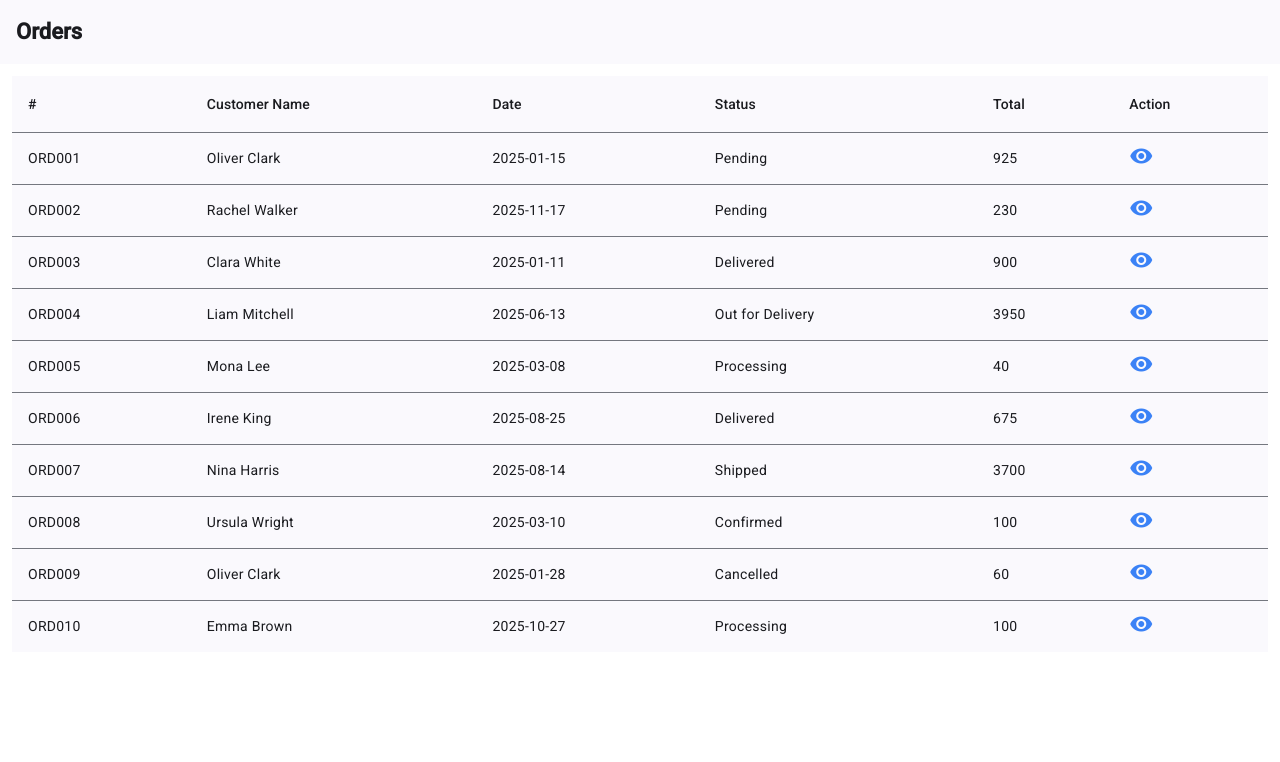
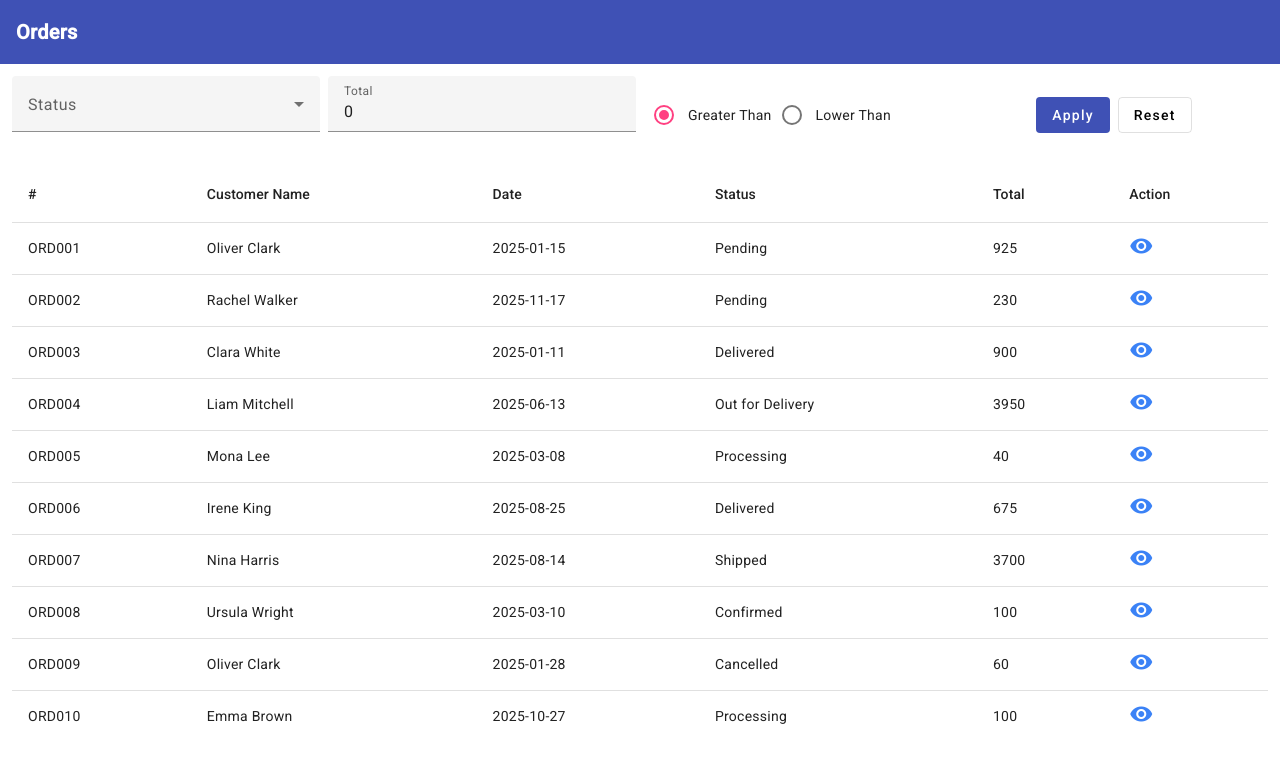
Before and after one commit to amrwheab/ultimate-task, an Angular app: page /orders in a window 1280 px wide. Shown: the top 762 px of the page. Built offline with nearby package versions, Linux system fonts and the light colour scheme.

Commit message:
apply filter data

```diff
--- a/angular.json
+++ b/angular.json
@@ -32,7 +32,7 @@
               }
             ],
             "styles": [
-              "@angular/material/prebuilt-themes/azure-blue.css",
+              "node_modules/@angular/material/prebuilt-themes/indigo-pink.css",
               "src/styles.scss"
             ],
             "scripts": []
@@ -92,7 +92,7 @@
               }
             ],
             "styles": [
-              "@angular/material/prebuilt-themes/azure-blue.css",
+              "node_modules/@angular/material/prebuilt-themes/indigo-pink.css",
               "src/styles.scss"
             ],
             "scripts": []
--- a/src/app/components/order-details/order-details.component.html
+++ b/src/app/components/order-details/order-details.component.html
@@ -48,5 +48,4 @@
     <tr mat-header-row *matHeaderRowDef="displayedColumns"></tr>
     <tr mat-row *matRowDef="let row; columns: displayedColumns;"></tr>
   </table>
-
 }
--- /dev/null
+++ b/src/app/components/orders-list/orders-filter/orders-filter.component.html
@@ -0,0 +1,31 @@
+<form [formGroup]="form">
+
+  <div class="grid md:grid-cols-4 gap-2 place-items-center">
+    <mat-form-field appearance="fill" class="w-full">
+      <mat-label>Status</mat-label>
+      <mat-select formControlName="status">
+        @for (status of orderStatus; track $index) {
+          <mat-option [value]="status" class="capitalize">{{status}}</mat-option>
+        }
+      </mat-select>
+    </mat-form-field>
+
+    <mat-form-field appearance="fill" class="w-full">
+      <mat-label>Total</mat-label>
+      <input matInput formControlName="total" type="number" />
+    </mat-form-field>
+
+    <mat-radio-group formControlName="comparison" class="w-full">
+      <mat-radio-button value="1">Greater Than</mat-radio-button>
+      <mat-radio-button value="0">Lower Than</mat-radio-button>
+    </mat-radio-group>
+
+    <div class="flex gap-2">
+      <button mat-flat-button color="primary" (click)="applyFilter()">Apply</button>
+
+      <button mat-stroked-button (click)="reset()">Reset</button>
+    </div>
+  </div>
+
+
+</form>
--- /dev/null
+++ b/src/app/components/orders-list/orders-filter/orders-filter.component.ts
@@ -0,0 +1,59 @@
+import { Component, inject, input, output } from '@angular/core';
+import { takeUntilDestroyed } from '@angular/core/rxjs-interop';
+import { FormBuilder, FormsModule, ReactiveFormsModule } from '@angular/forms';
+import { MatFormField, MatLabel } from '@angular/material/form-field';
+import { MatInputModule } from '@angular/material/input';
+import { MatRadioModule } from '@angular/material/radio';
+import { MatSelectModule } from '@angular/material/select';
+import { retry, take } from 'rxjs';
+import { OrderFilter } from '../../../shared/interfaces/OrderFilter';
+import { OrderService } from '../../../shared/services/order.service';
+import { OrderStatus } from './../../../shared/Enums/order-status.enum';
+import { MatButtonModule } from '@angular/material/button';
+
+@Component({
+  selector: 'app-orders-filter',
+  imports: [
+    FormsModule,
+    ReactiveFormsModule,
+    MatFormField,
+    MatLabel,
+    MatSelectModule,
+    MatRadioModule,
+    MatInputModule,
+    MatButtonModule
+  ],
+  templateUrl: './orders-filter.component.html',
+})
+export class OrdersFilterComponent {
+  private readonly _fb = inject(FormBuilder);
+  private readonly _ordersService = inject(OrderService);
+  public readonly filter = input<OrderFilter>();
+  public readonly filterChange = output<OrderFilter>();
+
+  public readonly orderStatus = Object.values(OrderStatus).slice(1);
+
+  public readonly form = this._fb.group({
+    status: '',
+    total: 0,
+    comparison: '1',
+  });
+
+  applyFilter(): void {
+    this.filterChange.emit(this.form.value as OrderFilter);
+    this._ordersService
+      .getOrders(this.form.value as OrderFilter)
+      .pipe(retry(2), take(1))
+      .subscribe();
+  }
+
+  reset(): void {
+    this.form.patchValue({
+      status: '',
+      total: 0,
+      comparison: '1',
+    })
+
+    this.applyFilter()
+  }
+}
--- a/src/app/components/orders-list/orders-list.component.html
+++ b/src/app/components/orders-list/orders-list.component.html
@@ -1,6 +1,7 @@
-<div class="overflow-x-auto">
+<app-orders-filter [(filter)]="filter" />
+
+<div class="overflow-x-auto mt-3">
   <table mat-table [dataSource]="dataSource() || []" class="mat-elevation-z8">
-
     <ng-container matColumnDef="orderId">
       <th mat-header-cell *matHeaderCellDef> # </th>
       <td mat-cell *matCellDef="let element"> {{ element.orderId }} </td>
--- a/src/app/components/orders-list/orders-list.component.ts
+++ b/src/app/components/orders-list/orders-list.component.ts
@@ -1,4 +1,9 @@
-import { ChangeDetectionStrategy, Component, inject, Signal } from '@angular/core';
+import {
+  ChangeDetectionStrategy,
+  Component,
+  inject,
+  Signal,
+} from '@angular/core';
 import { takeUntilDestroyed, toSignal } from '@angular/core/rxjs-interop';
 import { MatIconModule } from '@angular/material/icon';
 import { MatTableModule } from '@angular/material/table';
@@ -6,12 +11,14 @@ import { Router } from '@angular/router';
 import { interval, retry, switchMap } from 'rxjs';
 import { Order } from '../../shared/interfaces/Order';
 import { OrderService } from '../../shared/services/order.service';
+import { OrdersFilterComponent } from './orders-filter/orders-filter.component';
+import { OrderFilter } from '../../shared/interfaces/OrderFilter';
 
 @Component({
   selector: 'app-orders-list',
-  imports: [MatTableModule, MatIconModule],
+  imports: [MatTableModule, MatIconModule, OrdersFilterComponent],
   templateUrl: './orders-list.component.html',
-  changeDetection: ChangeDetectionStrategy.OnPush
+  changeDetection: ChangeDetectionStrategy.OnPush,
 })
 export class OrdersListComponent {
   private readonly _ordersService = inject(OrderService);
@@ -30,11 +37,15 @@ export class OrdersListComponent {
     this._ordersService.orders
   );
 
+  public readonly filter!: OrderFilter;
+
   constructor() {
     interval(30000)
       .pipe(
         takeUntilDestroyed(),
-        switchMap(() => this._ordersService.getOrders().pipe(retry(2)))
+        switchMap(() =>
+          this._ordersService.getOrders(this.filter).pipe(retry(2))
+        )
       )
       .subscribe();
   }
--- a/src/app/shared/Dummy/orders-dummy.ts
+++ b/src/app/shared/Dummy/orders-dummy.ts
@@ -1,5 +1,6 @@
 import { OrderStatus } from '../Enums/order-status.enum';
 import { Order } from '../interfaces/Order';
+import { OrderFilter } from '../interfaces/OrderFilter';
 
 const generateOrderId = (index: number): string =>
   `ORD${(index + 1).toString().padStart(3, '0')}`;
@@ -45,14 +46,22 @@ const products = [
   { productName: 'Tablet', price: 300 },
 ];
 
-export const getOrdersData = (count: number) =>
-  Array.from({ length: count }, (_, index) => {
+export const getOrdersData = (length: number, filter: OrderFilter) => {
+  return Array.from({ length }, (_, index) => {
     const randomCustomer =
       customers[Math.floor(Math.random() * customers.length)];
-    const randomStatus =
-      Object.values(OrderStatus)[
-        Math.floor(Math.random() * Object.values(OrderStatus).length)
-      ];
+
+    let randomStatus: OrderStatus = OrderStatus.All;
+
+    if (filter && filter.status) {
+      randomStatus = filter.status as OrderStatus;
+    } else {
+      randomStatus =
+        Object.values(OrderStatus)[
+          Math.floor(Math.random() * (Object.values(OrderStatus).length - 1) + 1)
+        ];
+    }
+
     const numItems = Math.floor(Math.random() * 3) + 1;
     const orderItems = Array.from({ length: numItems }, () => {
       const randomProduct =
@@ -64,10 +73,12 @@ export const getOrdersData = (count: number) =>
         price: randomProduct.price,
       };
     });
-    const orderTotal = orderItems.reduce(
+
+    let orderTotal = orderItems.reduce(
       (total, item) => total + item.price * item.quantity,
       0
     );
+
     const orderDate = new Date(
       2025,
       Math.floor(Math.random() * 12),
@@ -76,12 +87,21 @@ export const getOrdersData = (count: number) =>
       .toISOString()
       .split('T')[0];
 
+    if (filter.total && filter.comparison) {
+      if (filter.comparison === '1' && orderTotal <= filter.total) {
+        orderTotal = filter.total + Math.floor(Math.random() * 100) + 1;
+      } else if (filter.comparison === '0' && orderTotal >= filter.total) {
+        orderTotal = filter.total - Math.floor(Math.random() * 100) - 1;
+      }
+    }
+
     return {
       orderId: generateOrderId(index),
       customerName: randomCustomer,
       orderStatus: randomStatus,
-      orderTotal: orderTotal,
+      orderTotal: Math.max(0, orderTotal),
       orderDate,
       items: orderItems,
     };
   });
+};
--- a/src/app/shared/Enums/order-status.enum.ts
+++ b/src/app/shared/Enums/order-status.enum.ts
@@ -1,4 +1,5 @@
 export enum OrderStatus {
+  All = "",
   Pending = "Pending",
   Confirmed = "Confirmed",
   Processing = "Processing",
--- /dev/null
+++ b/src/app/shared/interfaces/OrderFilter.ts
@@ -0,0 +1,7 @@
+import { OrderStatus } from "../Enums/order-status.enum"
+
+export interface OrderFilter {
+  status: OrderStatus
+  total: number
+  comparison: '1' | '0'
+}
--- a/src/app/shared/services/order.service.ts
+++ b/src/app/shared/services/order.service.ts
@@ -2,12 +2,22 @@ import { Injectable } from '@angular/core';
 import { BehaviorSubject, Observable, of, tap } from 'rxjs';
 import { getOrdersData } from '../Dummy/orders-dummy';
 import { Order } from '../interfaces/Order';
+import { OrderFilter } from '../interfaces/OrderFilter';
+import { OrderStatus } from '../Enums/order-status.enum';
 
 @Injectable({
   providedIn: 'root',
 })
 export class OrderService {
-  private readonly _orders = new BehaviorSubject<Order[]>(getOrdersData(10));
+  initialFilter: OrderFilter = {
+    status: OrderStatus.All,
+    total: 0,
+    comparison: '1',
+  };
+
+  private readonly _orders = new BehaviorSubject<Order[]>(
+    getOrdersData(10, this.initialFilter)
+  );
   private readonly _currentOrder = new BehaviorSubject<Order | null>(null);
 
   get orders(): Observable<Order[]> {
@@ -19,10 +29,12 @@ export class OrderService {
   }
 
   set currentOrder(order: Order) {
-    this._currentOrder.next(order)
+    this._currentOrder.next(order);
   }
 
-  getOrders(): Observable<Order[]> {
-    return of(getOrdersData(10)).pipe(tap((res) => this._orders.next(res)));
+  getOrders(filter: OrderFilter): Observable<Order[]> {
+    return of(getOrdersData(10, filter)).pipe(
+      tap((res) => this._orders.next(res))
+    );
   }
 }
```
